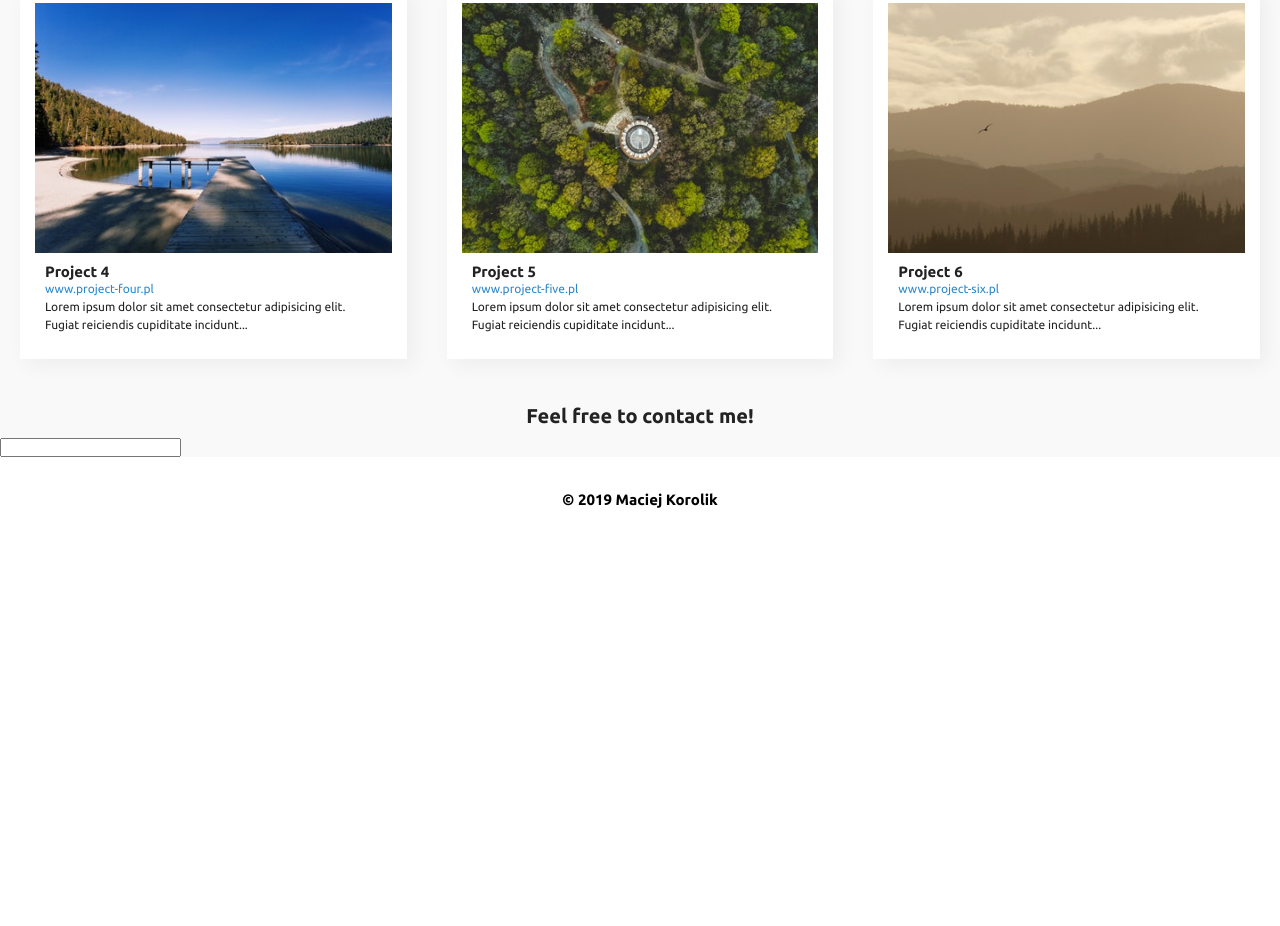
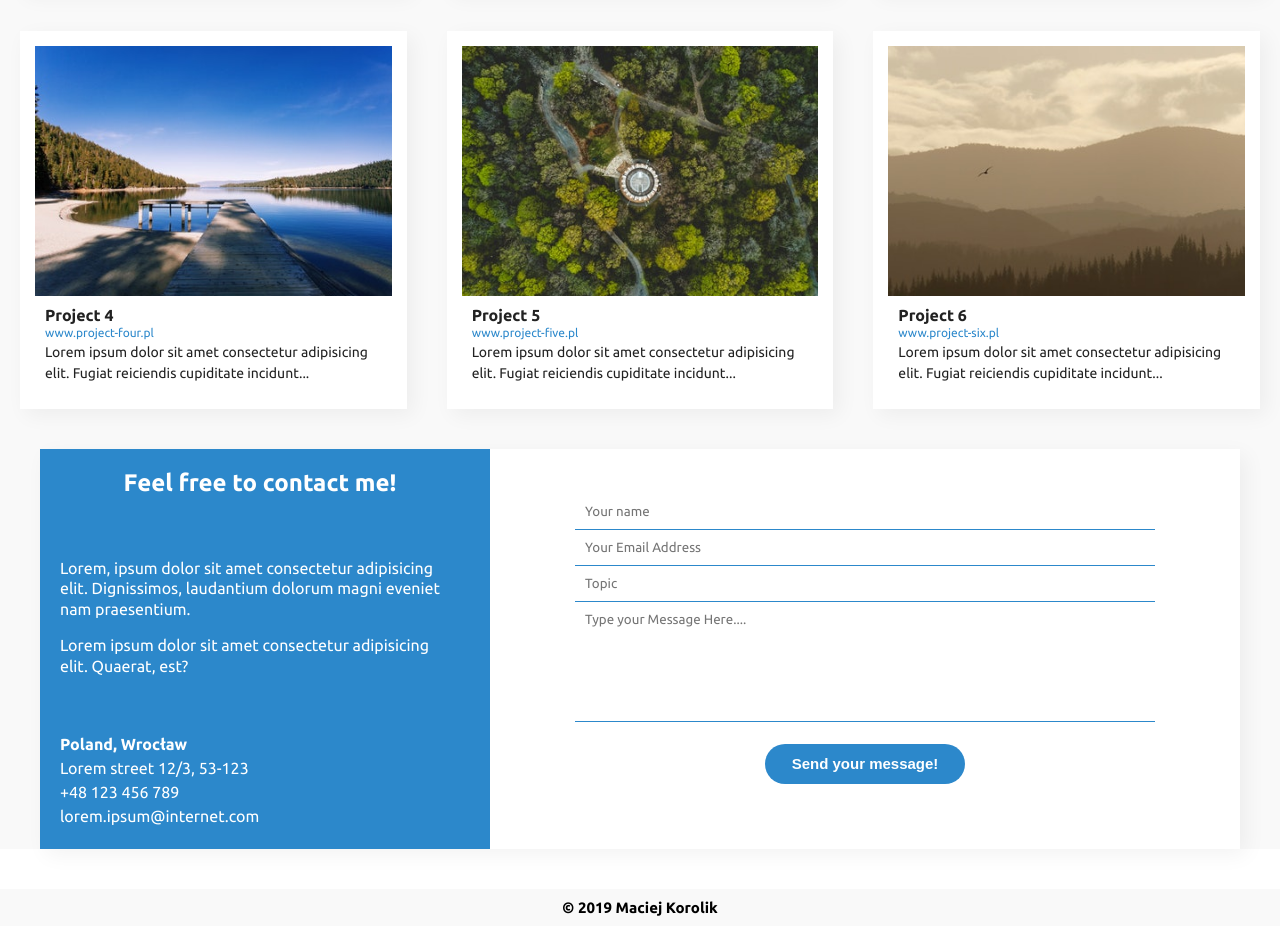
Before and after one commit to nanoDW/CC3_landingPage, a plain HTML site: page maciej_projekt/index.html in a window 1280 px wide. Shown: the part 1943-2869 px from the top of the page. Before the commit the page ends 2465 px from the top, so only its background shows below. Drawn offline with Linux system fonts and the light colour scheme.

Commit message:
Contact section added

```diff
--- a/maciej_projekt/index.html
+++ b/maciej_projekt/index.html
@@ -122,8 +122,8 @@
           <div class="portfolio-container">
             <div class="portfolio-item">
                 <div class="portfolio-img">
-                   <div class="portfolio-img--overlay">
-                      <h4>Project 1</h4>
+                   <div class="portfolio-img-overlay">
+                      <h4><a href="#">Project 1</a></h4>
                    </div>
                 </div>
                 <div class="portfolio-desc">
@@ -134,8 +134,8 @@
             </div>
             <div class="portfolio-item">
                   <div class="portfolio-img">
-                     <div class="portfolio-img--overlay">
-                        <h4>Project 2</h4>
+                     <div class="portfolio-img-overlay">
+                        <h4><a href="#">Project 2</a></h4>
                      </div>
                   </div>
                   <div class="portfolio-desc">
@@ -146,8 +146,8 @@
             </div>
             <div class="portfolio-item">
                <div class="portfolio-img">
-                  <div class="portfolio-img--overlay">
-                     <h4>Project 3</h4>
+                  <div class="portfolio-img-overlay">
+                     <h4><a href="#">Project 3</a></h4>
                   </div>
                </div>
                <div class="portfolio-desc">
@@ -158,8 +158,8 @@
             </div>
             <div class="portfolio-item">
                <div class="portfolio-img">
-                  <div class="portfolio-img--overlay">
-                     <h4>Project 4</h4>
+                  <div class="portfolio-img-overlay">
+                     <h4><a href="#">Project 4</a></h4>
                   </div>
                </div>
                <div class="portfolio-desc">
@@ -170,8 +170,8 @@
             </div>
             <div class="portfolio-item">
                <div class="portfolio-img">
-                  <div class="portfolio-img--overlay">
-                     <h4>Project 5</h4>
+                  <div class="portfolio-img-overlay">
+                     <h4><a href="#">Project 5</a></h4>
                   </div>
                </div>
                <div class="portfolio-desc">
@@ -182,8 +182,8 @@
             </div>
             <div class="portfolio-item">
                <div class="portfolio-img">
-                  <div class="portfolio-img--overlay">
-                     <h4>Project 6</h4>
+                  <div class="portfolio-img-overlay">
+                     <h4><a href="#">Project 6</a></h4>
                   </div>
                </div>
                <div class="portfolio-desc">
@@ -195,14 +195,38 @@
           </div>
        </section>
        <section id="contact">
-         <div class="contact-info"></div>
-         <form action="#" method="#">
+         <div class="contact-info">
             <h2>Feel free to contact me!</h2>
-            <input type="text" placeholder="">
+            <div class="contact-text">
+               <p>Lorem, ipsum dolor sit amet consectetur adipisicing elit. Dignissimos, laudantium dolorum magni eveniet nam praesentium.</p>
+               <p>Lorem ipsum dolor sit amet consectetur adipisicing elit. Quaerat, est?</p>
+            </div>
+            <div class="contact-details">
+               <p><span>Poland, Wrocław</span></p>
+               <p>Lorem street 12/3, 53-123</p>
+               <p>+48 123 456 789</p>
+               <p>lorem.ipsum@internet.com</p>
+            </div>
+         </div>
+         <form class="contact-form" action="" method="">
+            <fieldset>
+               <input placeholder="Your name" type="text" tabindex="1" required autofocus>
+            </fieldset>
+            <fieldset>
+               <input placeholder="Your Email Address" type="email" tabindex="2" required>
+            </fieldset>
+            <fieldset>
+               <input placeholder="Topic" type="text" tabindex="3" required>
+            </fieldset>
+            <fieldset>
+               <textarea placeholder="Type your Message Here...." tabindex="4" required></textarea>
+            </fieldset>
+            <fieldset>
+               <button type="submit" tabindex="5">Send your message!</button>
+            </fieldset>
          </form>
        </section>
     </div>
-    <div id="contact"></div>
     <footer>
        <p>&copy; 2019 Maciej Korolik</p>
     </footer>
--- a/maciej_projekt/styles/style.css
+++ b/maciej_projekt/styles/style.css
@@ -14,6 +14,10 @@ ul {
 a {
     text-decoration: none;
 }
+button:focus, a:focus {
+    outline: none;
+}
+
 
 :root {
     /* Color variables */
@@ -202,9 +206,6 @@ header {
     border: 1px solid var(--color-secondary);
 
 }
-/* dodać hovery!!! */
-
-/* End of intro section */
 /* Start of main section */
 .main {
     background-color: var(--color-gray-background);
@@ -227,7 +228,7 @@ header {
     align-items: center;
     background-color: #FFF;
     margin: 15px 20px;
-    font-size: 1.4em;
+    font-size: 1.7em;
     padding: 15px;
     box-shadow: 6px 6px 20px rgba(0, 0, 0, 0.05);
 }
@@ -245,7 +246,6 @@ header {
     text-align: justify;
     line-height: 1.5;
 }
-/* End of about section */
 /* Start of skills section */
 #skills {
     font-family: 'Ubuntu', sans-serif;
@@ -260,7 +260,7 @@ header {
     display: flex;
     flex-direction: column;
     align-items: stretch;
-    font-size: 1.5em;
+    font-size: 1.6em;
 }
 .skills-container h3 {
     text-align: center;
@@ -279,10 +279,10 @@ header {
     padding: 10px 0;
 }
 .skills-item p {
-    font-size: 0.8em;
+    font-size: 1.1em;
     line-height: 2;
 }
-.skills-item .slider {
+.slider {
     width: 100%;
     background-color: #E7E7E7;
     height: 10px;
@@ -311,7 +311,6 @@ header {
 .slider-teamwork {
     width: var(--skills-teamwork);
 }
-/* End of skills section */
 /* Start of portfolio section */
 #portfolio {
     font-family: 'Ubuntu', sans-serif;
@@ -337,7 +336,11 @@ header {
 .portfolio-img {
     background-size: cover;
     height: 250px;
-    /* transition: 0.5s ease; */
+    transition: 0.3s ease;
+}
+.portfolio-img:hover {
+    background-size: cover;
+    height: 250px;
 }
 .portfolio-item:nth-child(1) .portfolio-img {
     background-image: url(../images/portfolio/1.jpg);
@@ -357,28 +360,38 @@ header {
 .portfolio-item:nth-child(6) .portfolio-img {
     background-image: url(../images/portfolio/6.jpg);
 }
-.portfolio-img--overlay {
-    visibility: hidden;
+.portfolio-img-overlay {
+    opacity: 0;
+    width: 100%;
+    height: 100%;
+    transition: 0.3s ease;
+}
+.portfolio-img-overlay h4 {
+    font-size: 2.5em;
+    text-align: center;
+    line-height: 250px;
+    width: 100%;
+    height: 100%;
+
+}
+.portfolio-img-overlay h4 a {
+    color: #FFF;
+    display: block;
     width: 100%;
     height: 100%;
 }
-.portfolio-img--overlay h4 {
-    color: #FFF;
-    font-size: 1.6em;
-    text-align: center;
-}
-.portfolio-img:hover .portfolio-img--overlay {
-    visibility: visible;
+.portfolio-img-overlay:hover {
+    opacity: 1;
     background-color: rgba(0, 0, 0, 0.5);
 }
 .portfolio-desc {
     margin: 10px;
 }
 .portfolio-desc h3 {
-    font-size: 1.5em;
+    font-size: 1.6em;
 }
 .portfolio-desc p {
-    font-size: 1.2em;
+    font-size: 1.4em;
     line-height: 1.5;
     color: var (--color-gray-text);
 }
@@ -391,31 +404,103 @@ header {
 .portfolio-desc a:hover {
     color: var(--color-secondary);
 }
-/* End of portfolio section */
 /* Start of contact section */
 #contact {
     font-family: 'Ubuntu', sans-serif;
+    display: flex;
+    flex-direction: column;
+    margin: 20px 20px 40px 20px;
+    background-color: #FFF;
+    justify-content: center;
+    box-shadow: 6px 6px 20px rgba(0, 0, 0, 0.05);
+}
+#contact h2 {
+    text-align: center;
+    font-size: 1.5em;
+    margin: 0 auto 20px auto;
+}
+.contact-info {
+    background-color: var(--color-primary);
+    color: #FFF;
+    font-size: 1.6em;
+    padding: 20px;
+    display: flex;
+    flex-direction: column;
+    justify-content: center;
+}
+.contact-text p {
+    line-height: 1.3;
+    margin-bottom: 15px;
+}
+.contact-details p {
+    line-height: 1.5;
+    margin:none;
+}
+.contact-info span {
+    font-weight: bold;
+}
+.contact-form {
+    width: 100%;
+    max-width: 600px;
+    padding: 10px;
 }
 
-#contact h2 {
-    text-align: center;
-    font-size: 2em;
-    padding-top: 15px;
-    margin: 10px auto;
+.contact-form fieldset {
+    border: none;
+    max-width: 100%;
 }
-/* End of main section */
+.contact-form input, .contact-form textarea {
+    font-family: 'Ubuntu', sans-serif;
+    width: 100%;
+    border: none;
+    padding: 10px;
+    border-bottom: 1px solid var(--color-primary);
+    background-color: #FFF;
+}
+.contact-form textarea {
+    height:120px;
+    resize:none;
+    max-width:100%;
+}
+.contact-form input:focus, .contact-form textarea:focus {
+    outline: 0;
+}
+.contact-form button {
+    display:block;
+    width: 200px;
+    height: 40px;
+    border-radius: 25px;
+    font-size: 1.5em;
+    font-weight: bold;
+    border: none;
+    color: #FFF;
+    background-color: var(--color-primary);
+    margin: 20px auto;
+    transition: 0.3s ease;
+}
+.contact-form button:focus {
+    outline: 0;
+}
+.contact-form button:hover {
+    cursor: pointer;
+    color: var(--color-dark-text);
+    background-color: var(--color-secondary);
+}
+
 /* Footer */
 footer {
     width: 100%;
     margin-top: 20px;
+    background-color: var(--color-gray-background);
 }
 footer p {
     font-family: 'Ubuntu', sans-serif;
     font-weight: bold;
     font-size: 15px;
     text-align: center;
-    line-height: 3
+    line-height: 2.5;
 }
+
 /* ****Start of media queries**** */
 
 @media only screen and (min-width: 480px) {
@@ -455,6 +540,10 @@ footer p {
         max-width: 500px;
     }
     /* End of skills section */
+    #contact {
+        margin: 20px auto 40px auto;
+        max-width: 450px;
+    }
 }
 
 @media only screen and (min-width: 768px) {
@@ -515,7 +604,20 @@ footer p {
         grid-template-columns: 1fr 1fr;
     }
 
-
+    #contact {
+        flex-direction: row;
+        margin: 20px 20px 40px 20px;
+        max-width: 1200px;
+        height: 400px;
+    }
+    .contact-info {
+        max-width: 450px;
+        justify-content: space-between;
+        padding-right: 30px;
+    }
+    .contact-form {
+        margin: auto;
+    }
 }
 
 @media only screen and (min-width: 1024px) {
@@ -633,5 +735,8 @@ footer p {
        max-width: 1200px;
        margin: auto;
    }
+   #contact {
+       margin: 20px auto 40px auto;
+   }
     /* End of main section */
 }
```
